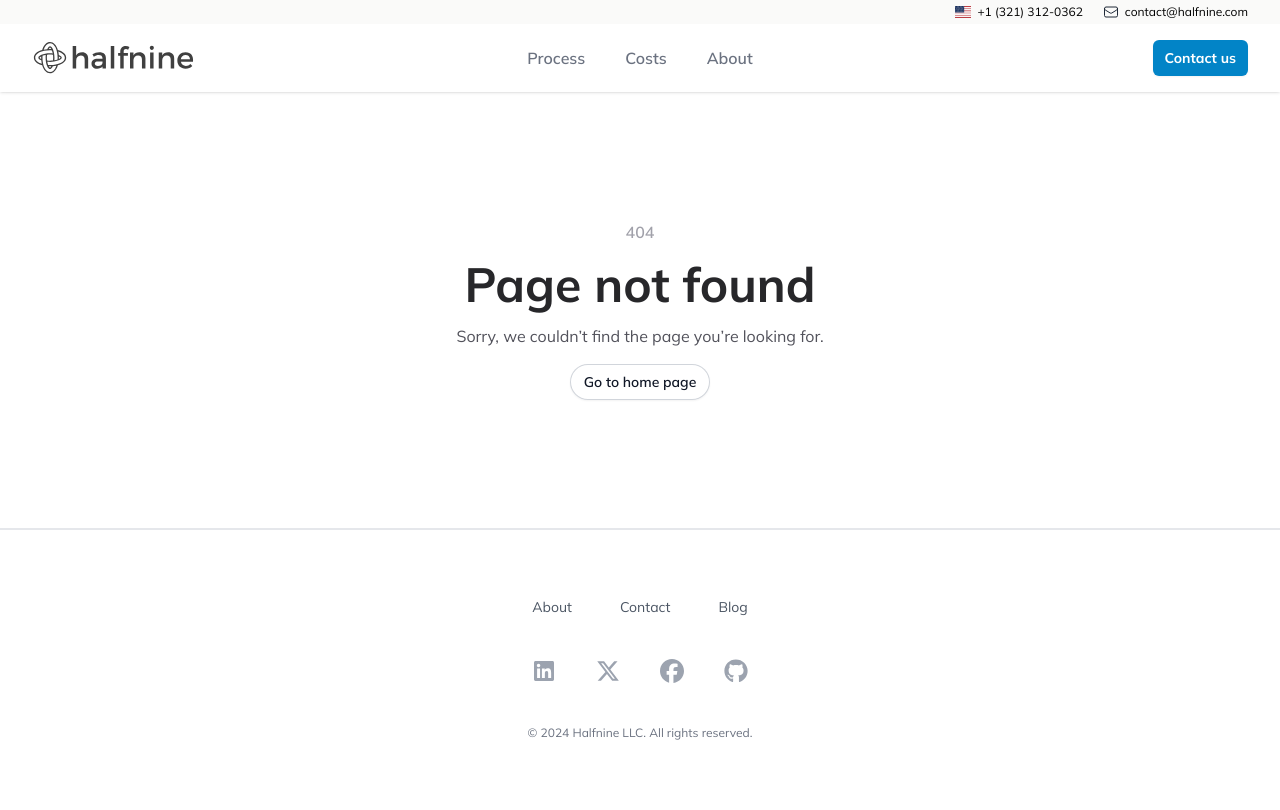
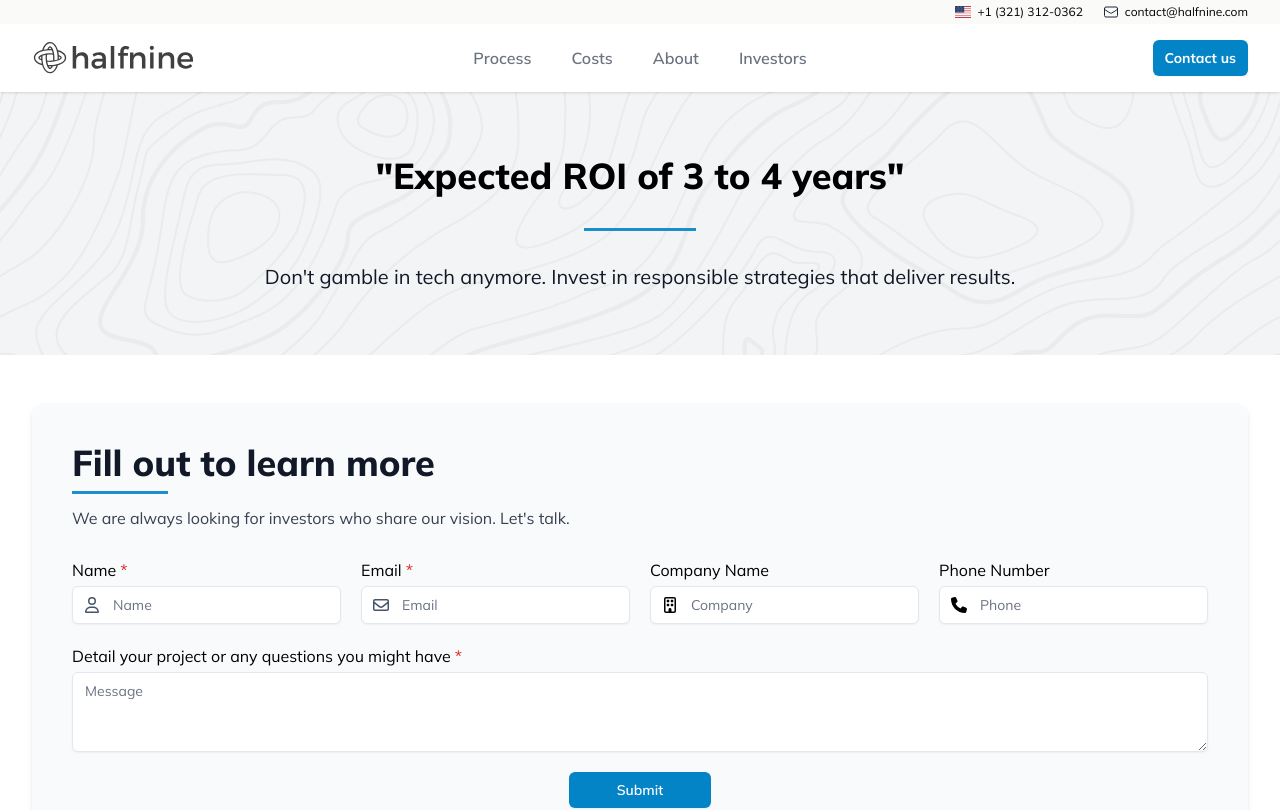
Before and after one commit to ochoadan/halfnine, a Next.js app: page /investors in a window 1280 px wide. Before the commit this address had no page. Shown: the top 810 px of the page. Built offline with nearby package versions, Linux system fonts and the light colour scheme.

Commit message:
2/12/2024

```diff
--- /dev/null
+++ b/src/app/investors/page.tsx
@@ -0,0 +1,31 @@
+import ContactForm from "@/components/Global/ContactForm";
+import PageHero from "@/components/Global/PageHero";
+
+import { Metadata } from "next";
+export const metadata: Metadata = {
+    title: "Investors | Halfnine",
+    description:
+        "Explore app development costs with Halfnine. Understand pricing based on your needs. Maximize your app’s potential with us.",
+    alternates: { canonical: "https://www.halfnine.com/pricing" },
+};
+
+const Page = () => {
+    return (
+        <>
+            <PageHero
+                heading={`"Expected ROI of 3 to 4 years"`}
+                description="Don't gamble in tech anymore. Invest in responsible strategies that deliver results."
+            />
+            <div className="pt-12">
+
+                <ContactForm
+                 title="Fill out to learn more"
+                 description="We are always looking for investors who share our vision. Let's talk."
+                 paddingBottomOnly
+                  />
+            </div>
+        </>
+    );
+}
+
+export default Page;
--- a/src/components/Global/ContactForm.tsx
+++ b/src/components/Global/ContactForm.tsx
@@ -11,11 +11,15 @@ import { useRouter } from "next/navigation";
 interface ContactFormProps {
   paddingBottomOnly?: boolean;
   paddingTop?: string;
+  title?: string;
+  description?: string;
 }
 
 const ContactForm: React.FC<ContactFormProps> = ({
   paddingBottomOnly,
   paddingTop,
+  title,
+  description,
 }) => {
   const router = useRouter();
   const [formData, setFormData] = useState({
@@ -114,12 +118,11 @@ const ContactForm: React.FC<ContactFormProps> = ({
       <div className="mx-auto max-w-7xl px-0 md:px-6 lg:px-8">
         <div className="bg-gray-50 rounded-none md:rounded-xl p-6 md:p-10 shadow-none md:shadow-md">
           <h2 className="text-3xl font-extrabold text-gray-900 sm:text-4xl">
-            Let&apos;s talk solutions
+            {title || "Let's talk solutions"}
             <hr className="border-sky-600 opacity-90 border-b-[2px] w-24 my-2" />
           </h2>
           <p className="mt-2 leading-8 text-gray-700">
-            Our team is ready to answer your questions and help you find the
-            best solution for your needs
+            {description || "Our team is ready to answer your questions and help you find the best solution for your needs"}
           </p>
           <form onSubmit={handleSubmit}>
             <div className="space-y-5 mt-6">
--- a/src/components/Global/Navbar.tsx
+++ b/src/components/Global/Navbar.tsx
@@ -270,6 +270,12 @@ export default function GlobalNavbar() {
             >
               About
             </Link>
+            <Link
+              href="/investors"
+              className="font-semibold leading-6 text-gray-500 hover:text-gray-900 select-none"
+            >
+              Investors
+            </Link>
           </Popover.Group>
           <div className="hidden lg:flex lg:flex-1 lg:justify-end">
             <Link
--- a/src/components/Global/PageHero.tsx
+++ b/src/components/Global/PageHero.tsx
@@ -14,7 +14,7 @@ const PageHero = ({ heading, description }: any) => {
         // }}
       />
       <div className="relative px-6 py-8 sm:py-12 lg:px-12 lg:py-16">
-        <h1 className="text-center text-2xl font-extrabold sm:text-3xl lg:text-4xl">
+        <h1 className="text-center text-2xl font-extrabold sm:text-3xl lg:text-4xl max-w-2xl mx-auto">
           <span className="block">{heading}</span>
           <hr className="border-sky-600 opacity-90 border-b-[2px] mx-auto w-28 my-8" />
         </h1>
```
